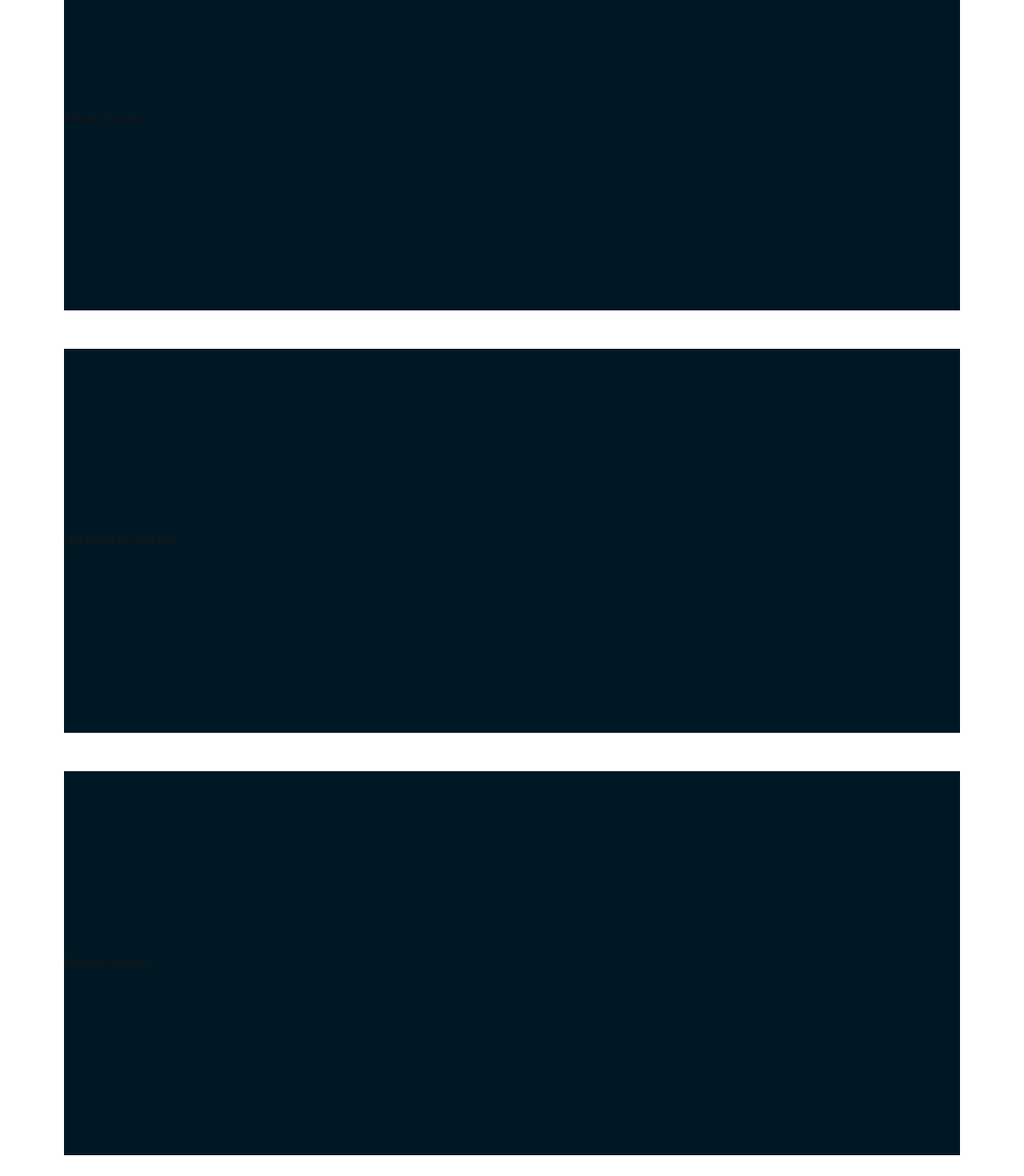
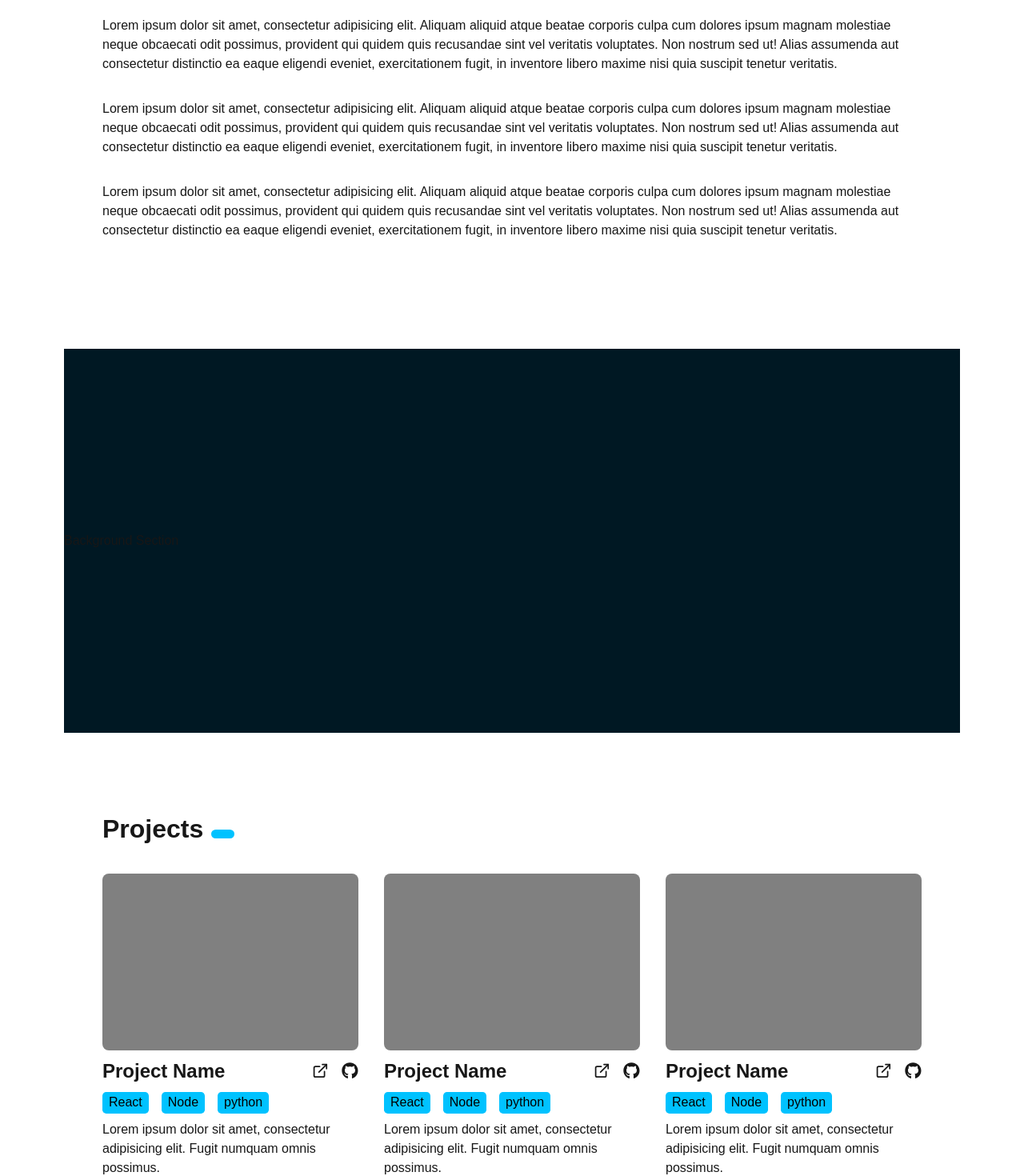
Before and after one commit to Itserge1/Serge, a Next.js app: page / in a window 1280 px wide. Shown: the part 740-2210 px from the top of the page at 80% size. Before the commit the page ends 2184 px from the top, so only its background shows below. Built offline with nearby package versions, Linux system fonts and the light colour scheme.

Commit message:
added product and about section

```diff
--- a/src/components/About/About.module.css
+++ b/src/components/About/About.module.css
@@ -1,12 +1,42 @@
+/*@import url('https://fonts.googleapis.com/css2?family=Open+Sans:wght@400;500;600;700&display=swap');*/
+
 .about {
     width: 70rem;
     height: 30rem;
-    background-color: #001823;
+    /*background-color: #001823;*/
+    display: flex;
+    flex-direction: column;
+    padding: 3rem;
+}
+
+.about__title{
     display: flex;
     align-items: center;
-    justify-content: flex-start;
-    gap: .5rem;
+    gap: .6rem;
 }
+
+.about__title h2{
+    font-size: 2rem;
+    font-weight: bold;
+    margin: 0 0 1rem 0;
+    /*font-family: Open Sans', sans-serif;*/
+}
+
+.about__bar{
+    width: 1.8rem;
+    height: .7rem;
+    background-color: #00C2FF;
+    border-radius: .5rem;
+    margin: 0 0 5px 0;
+}
+
+.about__text{
+    display: flex;
+    flex-direction: column;
+    justify-content: space-around;
+    gap: 2rem;
+}
+
 
 .about-border{
     border-radius: .5rem;
--- a/src/components/About/About.tsx
+++ b/src/components/About/About.tsx
@@ -5,7 +5,30 @@ import styles from "./About.module.css"
 const About = () => {
     return(
         <section className={styles.about}>
-            <h2>About Section</h2>
+            <div className={styles["about__title"]}>
+                <h2>About Me</h2>
+                <div className={styles["about__bar"]}></div>
+            </div>
+            <div className={styles["about__text"]}>
+                <p>
+                    Lorem ipsum dolor sit amet, consectetur adipisicing elit. Aliquam aliquid atque beatae corporis culpa
+                    cum dolores ipsum magnam molestiae neque obcaecati odit possimus, provident qui quidem quis recusandae
+                    sint vel veritatis voluptates. Non nostrum sed ut! Alias assumenda aut consectetur distinctio ea eaque
+                    eligendi eveniet, exercitationem fugit, in inventore libero maxime nisi quia suscipit tenetur veritatis.
+                </p>
+                <p>
+                    Lorem ipsum dolor sit amet, consectetur adipisicing elit. Aliquam aliquid atque beatae corporis culpa
+                    cum dolores ipsum magnam molestiae neque obcaecati odit possimus, provident qui quidem quis recusandae
+                    sint vel veritatis voluptates. Non nostrum sed ut! Alias assumenda aut consectetur distinctio ea eaque
+                    eligendi eveniet, exercitationem fugit, in inventore libero maxime nisi quia suscipit tenetur veritatis.
+                </p>
+                <p>
+                    Lorem ipsum dolor sit amet, consectetur adipisicing elit. Aliquam aliquid atque beatae corporis culpa
+                    cum dolores ipsum magnam molestiae neque obcaecati odit possimus, provident qui quidem quis recusandae
+                    sint vel veritatis voluptates. Non nostrum sed ut! Alias assumenda aut consectetur distinctio ea eaque
+                    eligendi eveniet, exercitationem fugit, in inventore libero maxime nisi quia suscipit tenetur veritatis.
+                </p>
+            </div>
         </section>
     )
 }
--- /dev/null
+++ b/src/components/ProjectCart/ProjectCart.module.css
@@ -0,0 +1,58 @@
+
+.project__card{
+    border-radius: .5rem;
+    width: 20rem;
+    height: 23rem;
+}
+
+.project__card-image{
+    width: 100%;
+    height: 60%;
+    background-color: grey;
+    /*background-color: #001823;*/
+    border-radius: .5rem;
+    margin-bottom: .5rem;
+}
+
+.project__card-infos h3{
+    font-size: 1.5rem;
+    font-weight: bold;
+}
+
+.project__cart-title{
+    display: flex;
+    align-items: center;
+    justify-content: space-between;
+    margin-bottom: .5rem;
+}
+
+.project__card-links{
+    display: flex;
+    align-items: center;
+    gap: 1rem;
+}
+
+.project__icon{
+    font-size: 1.3rem;
+    transition: 0.7s;
+}
+
+.project__card-links a:hover{
+    color: #00C2FF;
+}
+
+.project__tech-carts{
+    display: flex;
+    flex-direction: row;
+    flex-wrap: wrap;
+    align-items: center;
+    gap: 1rem;
+    margin-bottom: .5rem;
+}
+
+.project__tech-carts span{
+    background-color: #00C2FF;
+    color: black;
+    padding: .1rem .5rem;
+    border-radius: .3rem;
+}
--- /dev/null
+++ b/src/components/ProjectCart/projectCart.tsx
@@ -0,0 +1,33 @@
+"use client"
+
+import styles from "./ProjectCart.module.css";
+
+import {LuExternalLink} from "react-icons/lu";
+import {FaGithub} from "react-icons/fa";
+
+const ProjectCart = () => {
+    return(
+        <section>
+            <div className={styles["project__card"]}>
+                <div className={styles["project__card-image"]}></div>
+                <div className={styles["project__card-infos"]}>
+                    <div className={styles["project__cart-title"]}>
+                        <h3>Project Name</h3>
+                        <div className={styles["project__card-links"]}>
+                            <a href="https://github.com/Itserge1"><LuExternalLink className={styles["project__icon"]}/></a>
+                            <a href="https://github.com/Itserge1"><FaGithub className={styles["project__icon"]}/></a>
+                        </div>
+                    </div>
+                    <div className={styles["project__tech-carts"]}>
+                        <span>React</span>
+                        <span>Node</span>
+                        <span>python</span>
+                    </div>
+                    <p>Lorem ipsum dolor sit amet, consectetur adipisicing elit. Fugit numquam omnis possimus.</p>
+                </div>
+            </div>
+        </section>
+    )
+}
+
+export default ProjectCart;
--- a/src/components/Projects/Projects.module.css
+++ b/src/components/Projects/Projects.module.css
@@ -1,13 +1,38 @@
 .projects {
     width: 70rem;
-    height: 30rem;
-    background-color: #001823;
+    /*background-color: #001823;*/
+    display: flex;
+    flex-direction: column;
+    gap: 2rem;
+    padding: 3rem;
+}
+
+.projects__title{
     display: flex;
     align-items: center;
-    justify-content: flex-start;
-    gap: .5rem;
+    gap: .6rem;
+}
+
+.projects__title h2{
+    font-size: 2rem;
+    font-weight: bold;
+}
+
+.projects__bar{
+    width: 1.8rem;
+    height: .7rem;
+    background-color: #00C2FF;
+    align-self: end;
+    border-radius: .5rem;
+    margin: 0 0 12px 0;
 }
 
 .projects-border{
     border-radius: .5rem;
 }
+
+.projects__content{
+    display: grid;
+    grid-template-columns: repeat(3, 1fr);
+    gap: 2rem;
+}
--- a/src/components/Projects/Projects.tsx
+++ b/src/components/Projects/Projects.tsx
@@ -1,11 +1,23 @@
 "use client"
 
 import styles from "./Projects.module.css"
+import ProjectCart from "@/components/ProjectCart/projectCart";
+
 
 const Projects = () => {
     return(
         <section className={styles.projects}>
-            <h2>Project Section</h2>
+            <div className={styles["projects__title"]}>
+                <h2>Projects</h2>
+                <div className={styles["projects__bar"]}></div>
+            </div>
+
+            <div className={styles["projects__content"]}>
+                <ProjectCart />
+                <ProjectCart />
+                <ProjectCart />
+            </div>
+
         </section>
     )
 }
```
